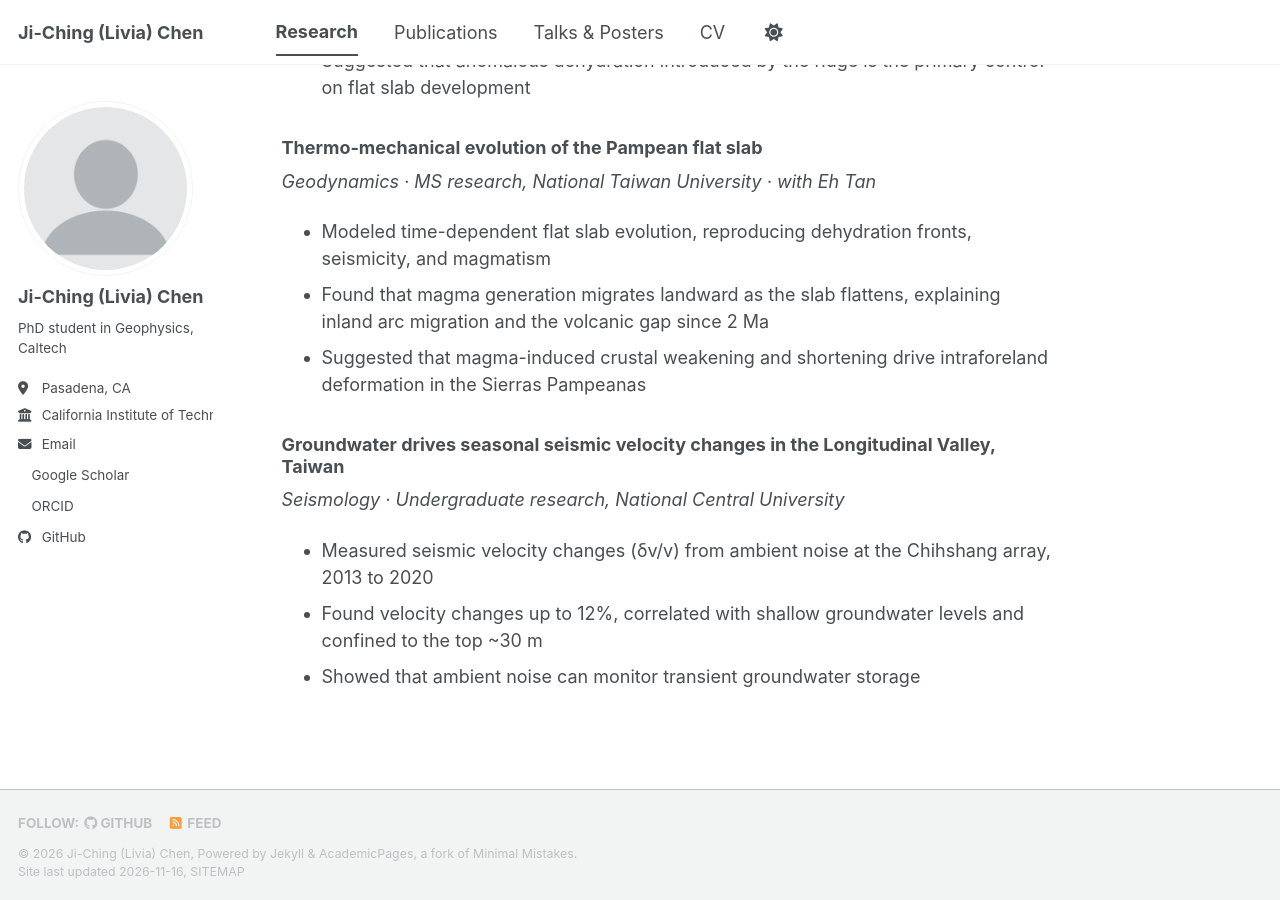
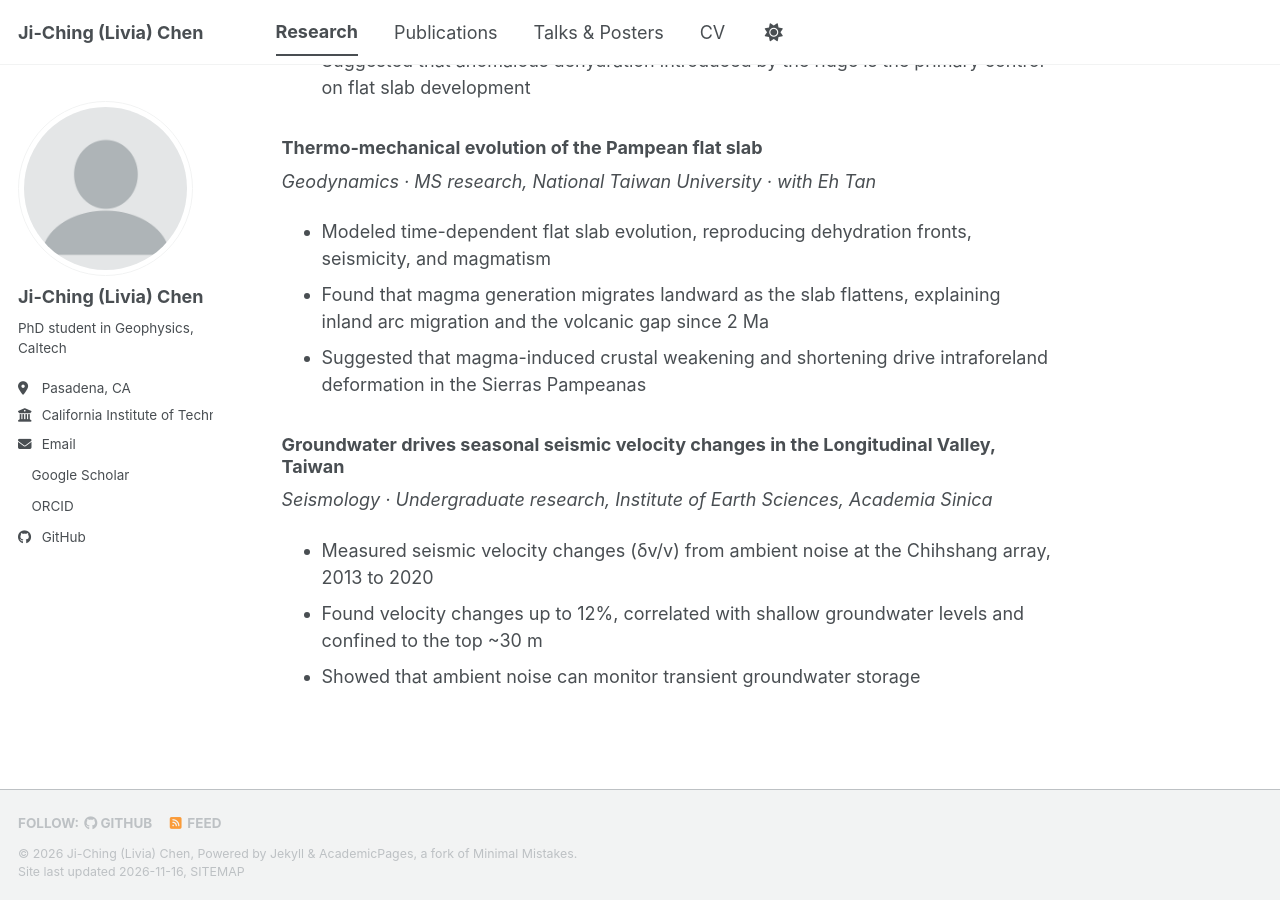
Before and after one commit to chingchenn/chingchenn.github.io, a Jekyll site: the page built from _pages/research.md, in a window 1280 px wide and 900 px high, scrolled down 1530 px. Built offline with Jekyll 4.4.1, drawn with Linux system fonts in a browser that asks for light colours; a script bundle is joined from its source files by our own code; a style sheet for code colours, icons or effects is not loaded; some of the changed text lies outside the part shown.

Commit message:
update a bit

```diff
--- a/_pages/research.md
+++ b/_pages/research.md
@@ -54,7 +54,7 @@ author_profile: true
 
 ### Groundwater drives seasonal seismic velocity changes in the Longitudinal Valley, Taiwan
 
-*Seismology · Undergraduate research, National Central University*
+*Seismology · Undergraduate research, Institute of Earth Sciences, Academia Sinica*
 
 - Measured seismic velocity changes (δv/v) from ambient noise at the Chihshang array, 2013 to 2020
 - Found velocity changes up to 12%, correlated with shallow groundwater levels and confined to the top ~30 m
```
Also changed, not shown: other parts of _pages/research.md (+1 -1 lines).
